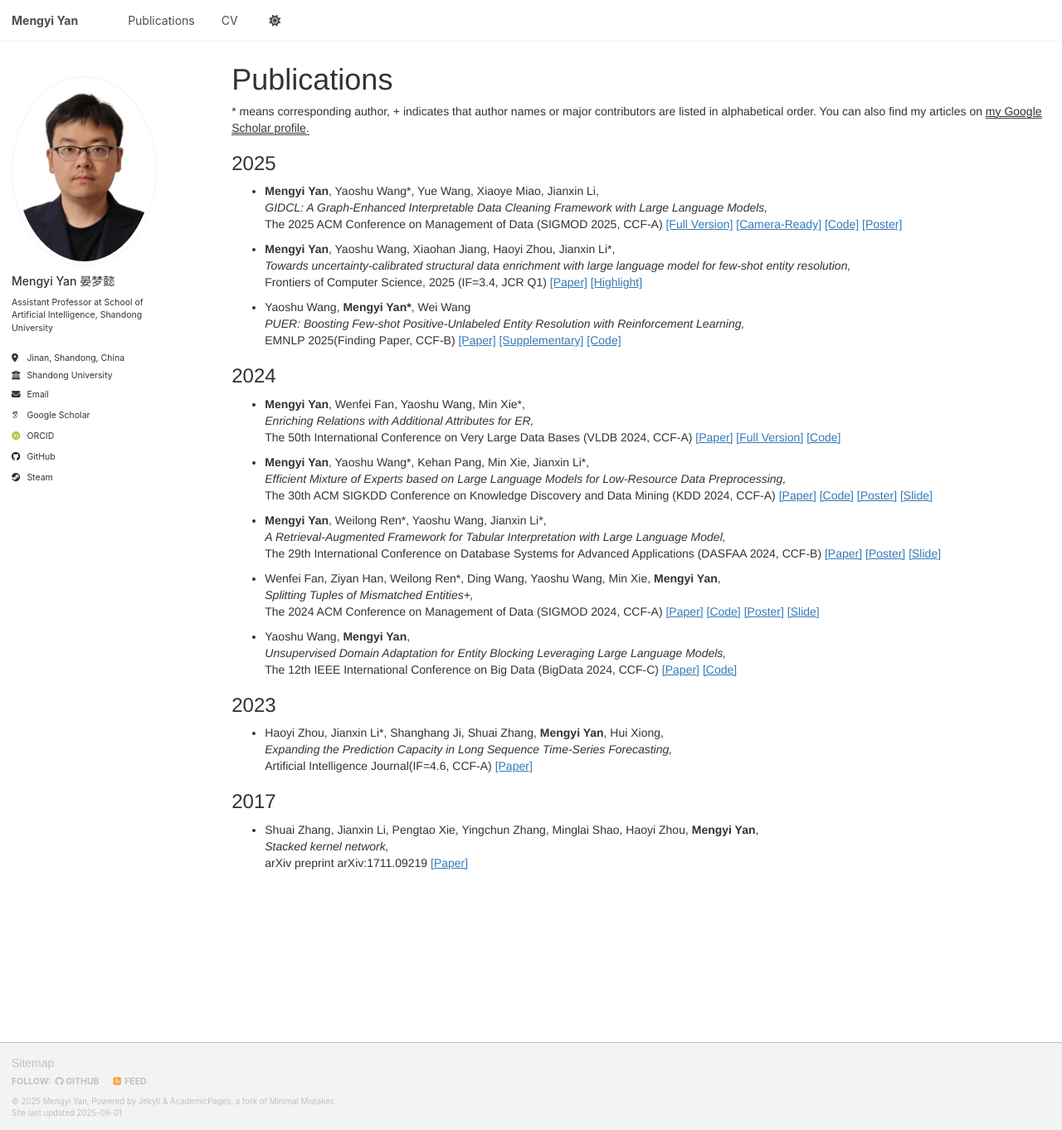
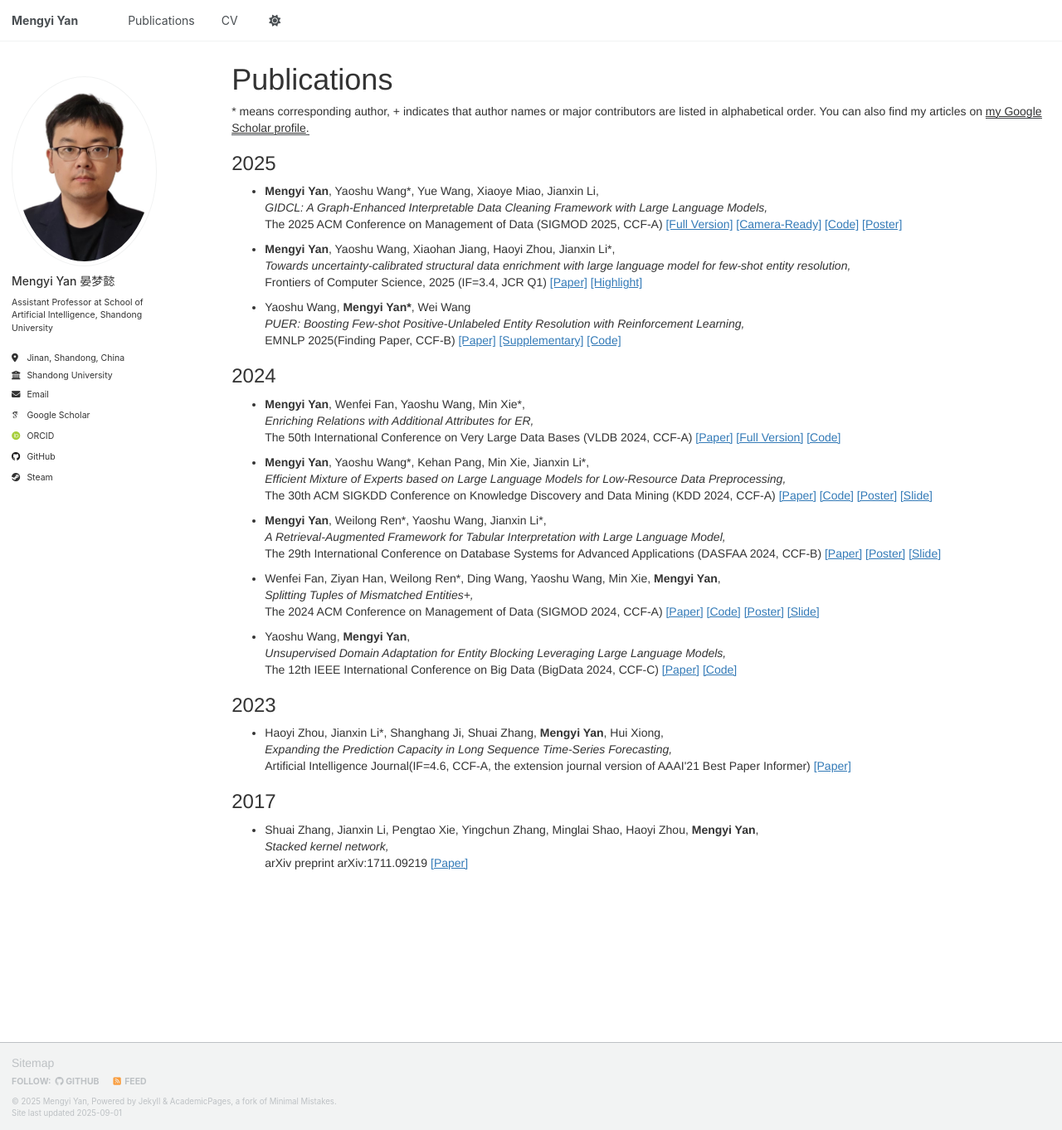
Before and after one commit to authurlord/authurlord.github.io, a Jekyll site: the page built from _pages/publications.md, in a window 1280 px wide and 1362 px high. Shown: the whole window at 83% size. Built offline with Jekyll 4.4.1, drawn with Linux system fonts in a browser that asks for light colours; nearby versions of some CDN libraries; some web fonts are replaced; library files that are not in the unit come from our copies; a script that is not in the unit is left out.

Commit message:
try fix budget

```diff
--- a/_layouts/default.html
+++ b/_layouts/default.html
@@ -5,7 +5,7 @@ layout: compress
 {% include base_path %}
 
 <!doctype html>
-<html lang="{{ site.locale | slice: 0,2 }}" class="no-js"{% if site.site_theme == "dark" %} data-theme="dark"{% endif %}>
+<html lang="{{ site.locale | slice: 0,2 }}" class="no-js">
   <head>
     {% include head.html %}
     {% include head/custom.html %}
@@ -18,6 +18,8 @@ layout: compress
 
     {{ content }}
 
+    </script>
+
     <div class="page__footer">
       <footer>
         {% include footer/custom.html %}
--- a/_pages/publications.md
+++ b/_pages/publications.md
@@ -134,8 +134,8 @@ Reinforcement Learning,</em> <br />
     <p>
       Haoyi Zhou, Jianxin Li*, Shanghang Ji, Shuai Zhang, <b>Mengyi Yan</b>, Hui Xiong, <br />
       <em>Expanding the Prediction Capacity in Long Sequence Time-Series Forecasting,</em><br />
-      Artificial Intelligence Journal(IF=4.6, CCF-A)
-      <a href="https://doi.org/10.101j.artint.2023.103886">[Paper]</a>
+      Artificial Intelligence Journal(IF=4.6, CCF-A, the extension journal version of AAAI'21 Best Paper Informer)
+      <a href="https://authurlord.github.io/files/Journal/Informer-AIJ.pdf">[Paper]</a>
     </p>
   </li>
 </ul>
```
Also changed, not shown: _layouts/compress.html (line endings or trailing spaces), 1 other file.
